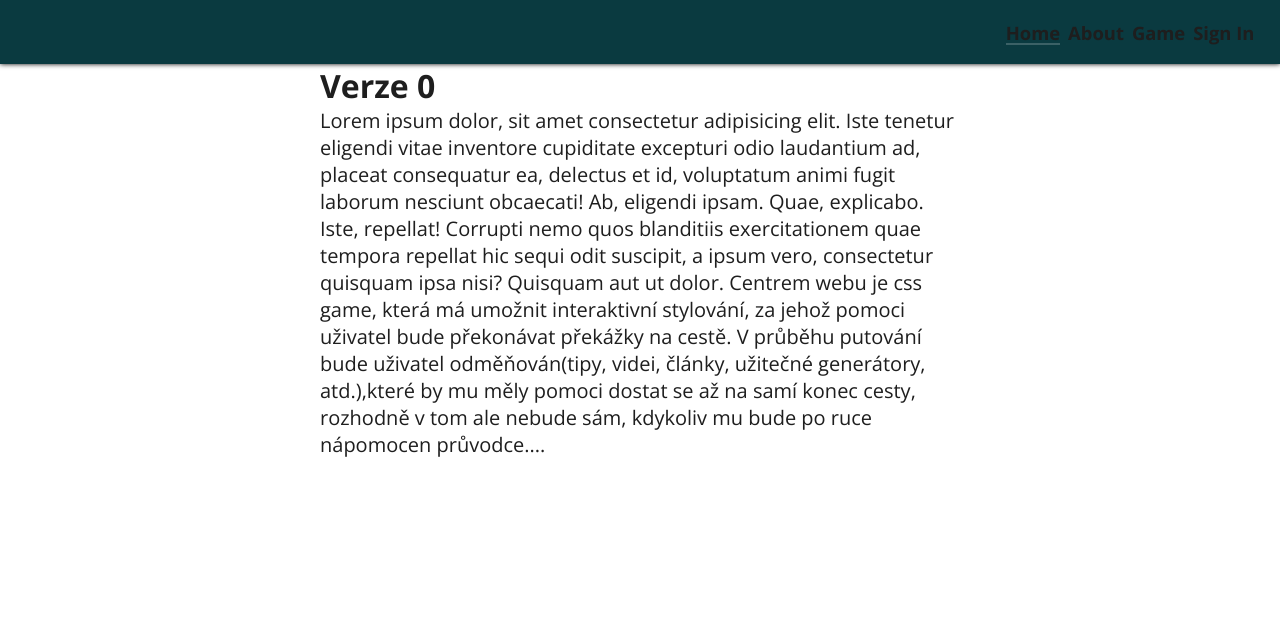
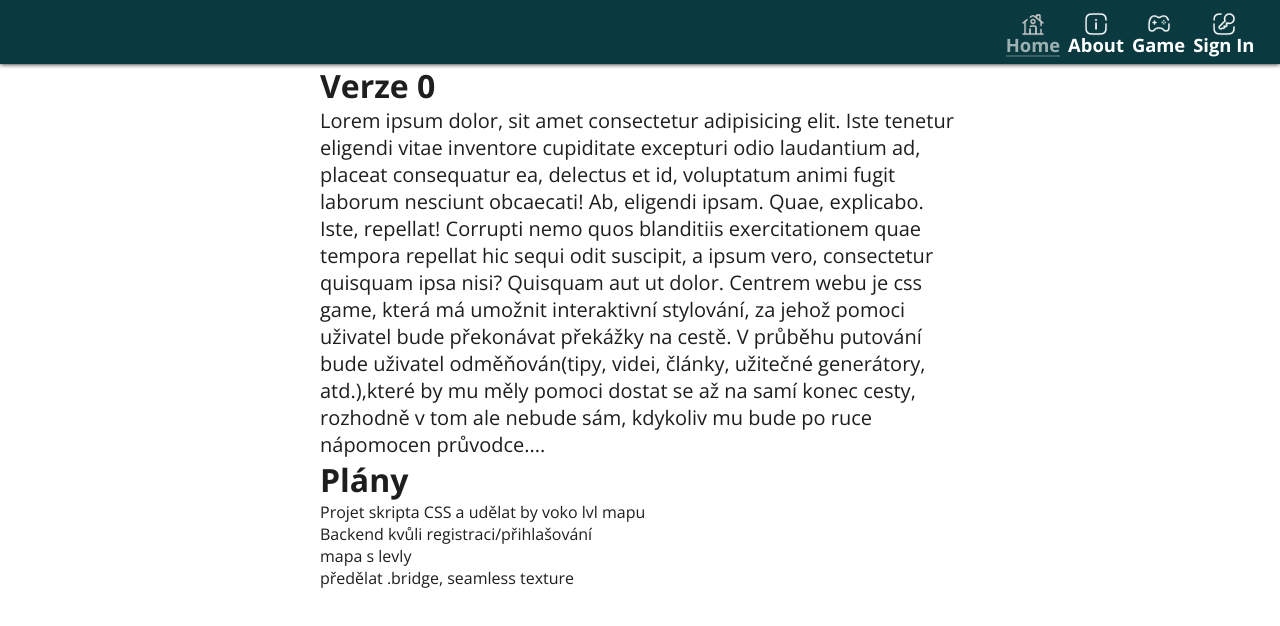
Before and after one commit to KaiUweCZE/cssGame, a React app: page / in a window 1280 px wide. Shown: the top 626 px of the page. Built offline with nearby package versions, Linux system fonts and the light colour scheme.

Commit message:
navbar has icons in menu + add text in Home

```diff
--- a/src/components/CssForm.js
+++ b/src/components/CssForm.js
@@ -9,7 +9,7 @@ import closeIcon from '../styles/images/close.svg'
 import { list } from "../data/listOfProperities";
 import ErrorMessage from "./ErrorMessage";
 import SuggestList from "./SuggestList";
-import { useFormInputs } from "../functions/cssFormFunctions";
+import { useFormInputs } from "../Functions/cssFormFunctions";
 import { EmojiContext, BridgeStyleContext, ResultContext, CrossoverStyleContext } from "../contexts/FormContext";
 
 // key component for posting
@@ -42,7 +42,7 @@ const CssForm = (props) => {
         if(hasChecked){
             // a result message will be displayed for 2 secs
             setResultText(isCorrect ? "Congrats" : "Oops")
-            setSpecialClass(isCorrect ? "run" : "drop")
+            setSpecialClass(isCorrect ? "true" : "false")
             setTimeout(() => setResultText(""), 2000)
         }
     },[isCorrect, hasChecked])
@@ -108,7 +108,7 @@ const CssForm = (props) => {
                             value={cssValues[index] || ""}
                             onChange={(e) => setValueAtIndex(index, e.target.value)}
                         />
-                        {index > 0 ? <img className="icon" onClick={() => {handleRemoveInput(index), handleRemoveInput2(set,index)}} src={minusIcon} alt="" /> : ""}
+                        {index > 0 ? <img className="icon" onClick={() => {handleRemoveInput(index), handleRemoveInput2(index)}} src={minusIcon} alt="" /> : ""}
                     </div>
                 ))}
                 <div className="box-buttons">
--- a/src/components/Navbar.js
+++ b/src/components/Navbar.js
@@ -1,6 +1,10 @@
 import React, { useEffect, useState } from "react";
 import { NavLink } from "react-router-dom";
 import HamburgerMenu from "./HamburgerMenu";
+import homeIcon from "../styles/images/icons/home.webp";
+import loginIcon from "../styles/images/icons/login.webp";
+import gameIcon from "../styles/images/icons/gamepad.webp";
+import infoIcon from "../styles/images/icons/info.webp"
 
 const Navbar = () => {
     const [isActive, setIsActive] = useState(false)
@@ -12,10 +16,22 @@ const Navbar = () => {
             <nav className="navigation">
                 <HamburgerMenu state={isActive} setState={setIsActive}/>
                 <ul className={`menu ${specialClass}`}>
-                    <NavLink className="menu__item" to="/">Home</NavLink>
-                    <NavLink className="menu__item" to="/about">About</NavLink>
-                    <NavLink className="menu__item" to="/game">Game</NavLink>
-                    <NavLink className="menu__item" to="/registration">Sign In</NavLink>
+                    <NavLink className="menu__item" to="/">
+                        <img src={homeIcon} alt="" />
+                        <span>Home</span>
+                    </NavLink>
+                    <NavLink className="menu__item" to="/about">
+                        <img src={infoIcon} alt="" />
+                        <span>About</span>
+                    </NavLink>
+                    <NavLink className="menu__item" to="/game">
+                        <img src={gameIcon} alt="" />
+                        <span>Game</span>
+                    </NavLink>
+                    <NavLink className="menu__item" to="/registration">
+                        <img src={loginIcon} alt="" />
+                        <span>Sign In</span>
+                    </NavLink>
                 </ul>
             </nav>
         </header>
--- a/src/pages/Home.js
+++ b/src/pages/Home.js
@@ -19,6 +19,15 @@ const Home = () => {
                     kdykoliv mu bude po ruce nápomocen průvodce....
                 </p>
             </section>
+            <section>
+                <h2>Plány</h2>
+                <ul>
+                    <li>Projet skripta CSS a udělat by voko lvl mapu</li>
+                    <li>Backend kvůli registraci/přihlašování</li>
+                    <li>mapa s levly</li>
+                    <li>předělat .bridge, seamless texture</li>
+                </ul>
+            </section>
         </main>
     )
 }
```
